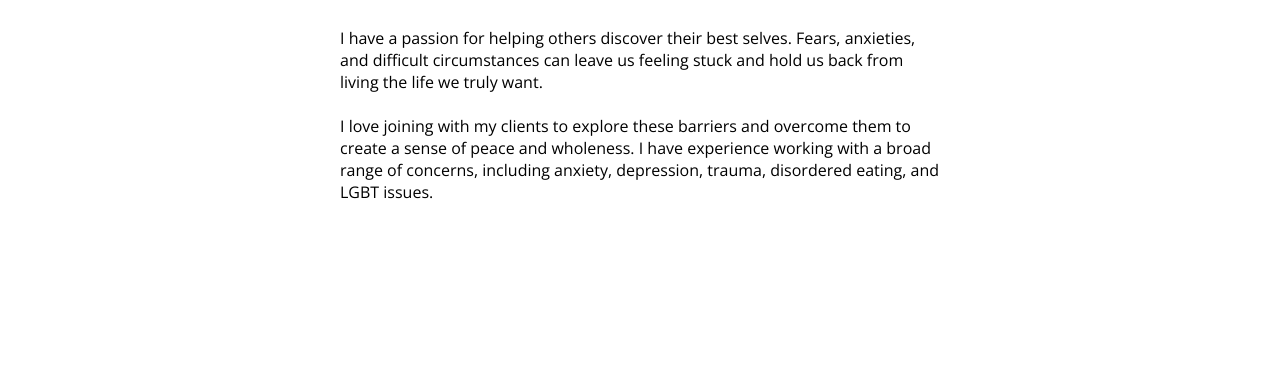
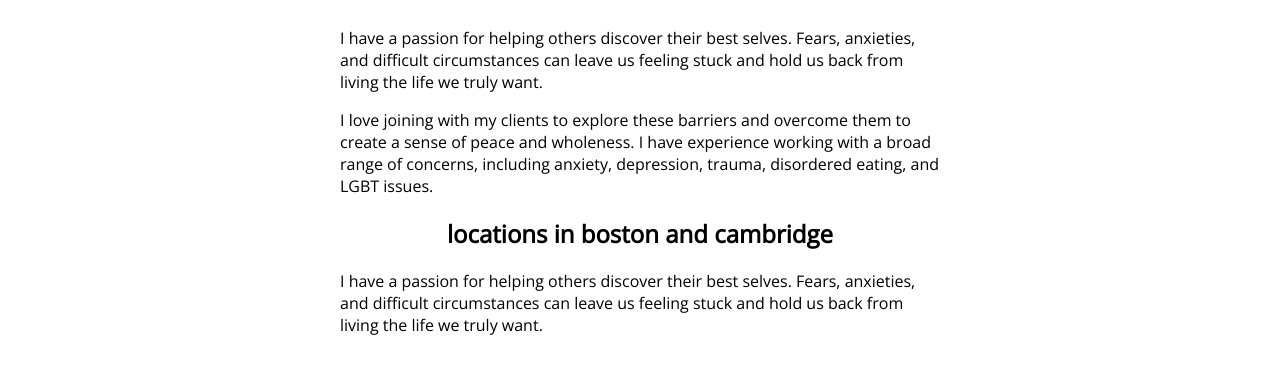
Before and after one commit to chrisbolin/jb, a plain HTML site: page index.html in a window 1280 px wide. Shown: the part 405-778 px from the top of the page. Drawn offline with nearby package versions, Linux system fonts and the light colour scheme; files that its build step writes are made by us from their sources.

Commit message:
reformatting

```diff
--- a/index.html
+++ b/index.html
@@ -31,10 +31,18 @@
 	<p>
 	I have a passion for helping others discover their best selves.
 	Fears, anxieties, and difficult circumstances can leave us feeling stuck and hold us back from living the life we truly want.
-<br>
-<br>
+	</p>
+
+	<p>
 	I love joining with my clients to explore these barriers and overcome them to create a sense of peace and wholeness.
 	I have experience working with a broad range of concerns, including anxiety, depression, trauma, disordered eating, and LGBT issues.
+	</p>
+
+	<h2>locations in boston and cambridge</h2>
+
+	<p>
+	I have a passion for helping others discover their best selves.
+	Fears, anxieties, and difficult circumstances can leave us feeling stuck and hold us back from living the life we truly want.
 	</p>
 
 </div>
```
Also changed, not shown: bcbs.png (added), 1 other file. Lines whose indentation alone changed are shown as unchanged.
